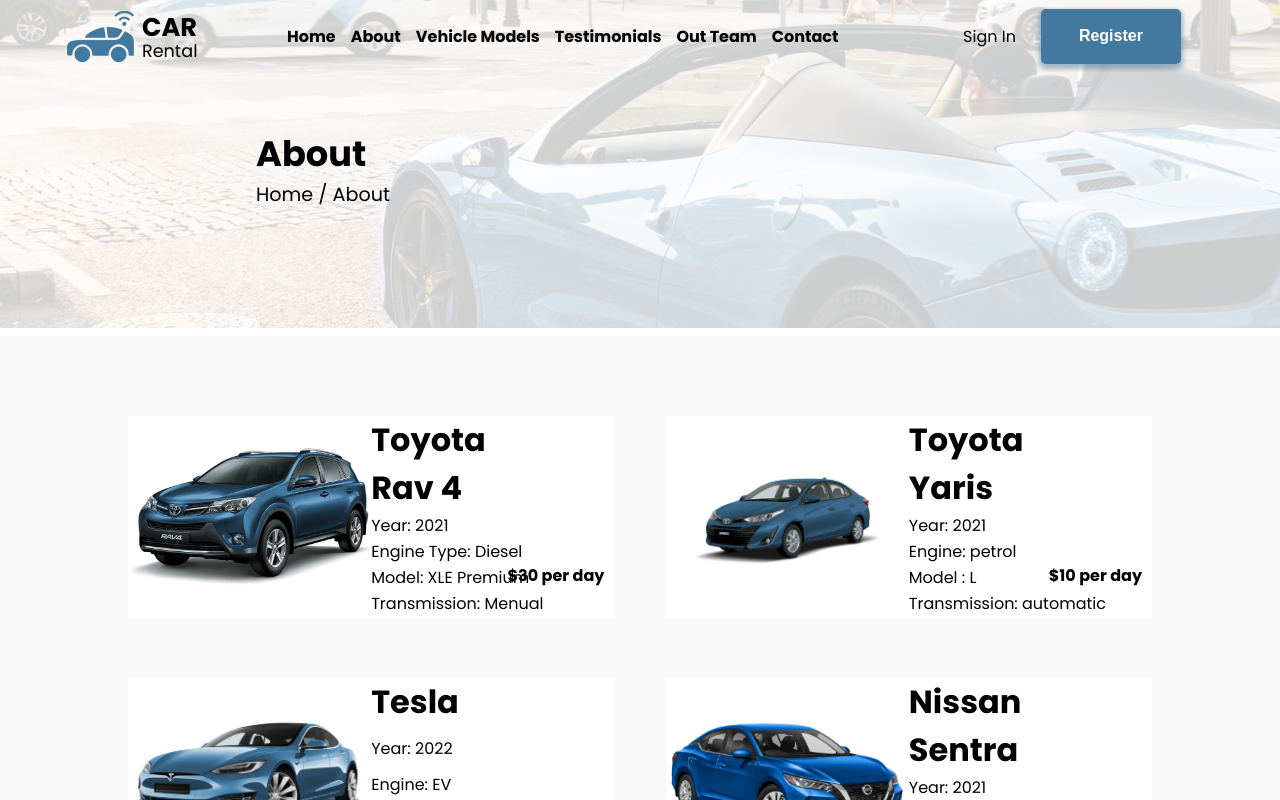
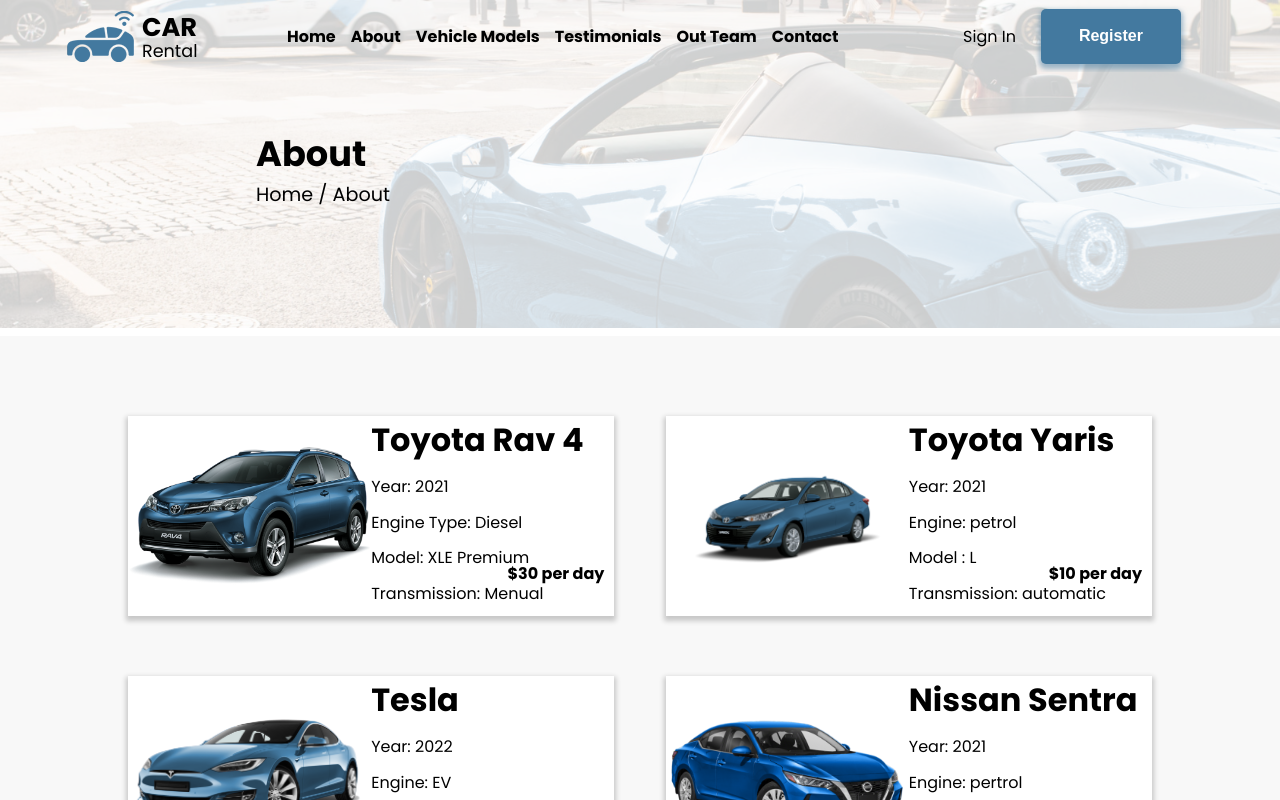
Before and after one commit to gorzerk1/e-cars, a React (Create React App) app: page /vehicle in a window 1280 px wide. Shown: the top 800 px of the page. Built offline with nearby package versions, Linux system fonts and the light colour scheme.

Commit message:
mini update

```diff
--- a/src/component/carMenu/carMenu.css
+++ b/src/component/carMenu/carMenu.css
@@ -31,6 +31,8 @@
     display: flex;
     justify-content: space;
     background-color: white;
+    box-shadow: 0px 3px 5px 2px rgba(0, 0, 0, 0.2);
+    height:25vh;
 }
 .carMenu--image {
     width: 50%;
@@ -49,7 +51,7 @@
 .carMenu--div > :nth-child(1) {
     font-size: 2rem;
     font-weight: bolder;
-    width: 60%;
+    width: 100%;
     height:15%;
 }
 
--- a/src/component/modelData/modelData.css
+++ b/src/component/modelData/modelData.css
@@ -66,6 +66,7 @@
     display: flex;
     justify-content: center;
     align-items: center;
+    border-radius: 10px;
 }
 .modelData--data {
     height:100%;
@@ -100,6 +101,10 @@
     background-color: #43799f;
     text-align: center;
     border:0;
+    border-radius: 10px 10px 0 0;
+}
+.modelData--data > :last-child {
+    border-radius:0 0 10px 10px;
 }
 .modelData--data > .modelData--button {
     width: 101%;
```
